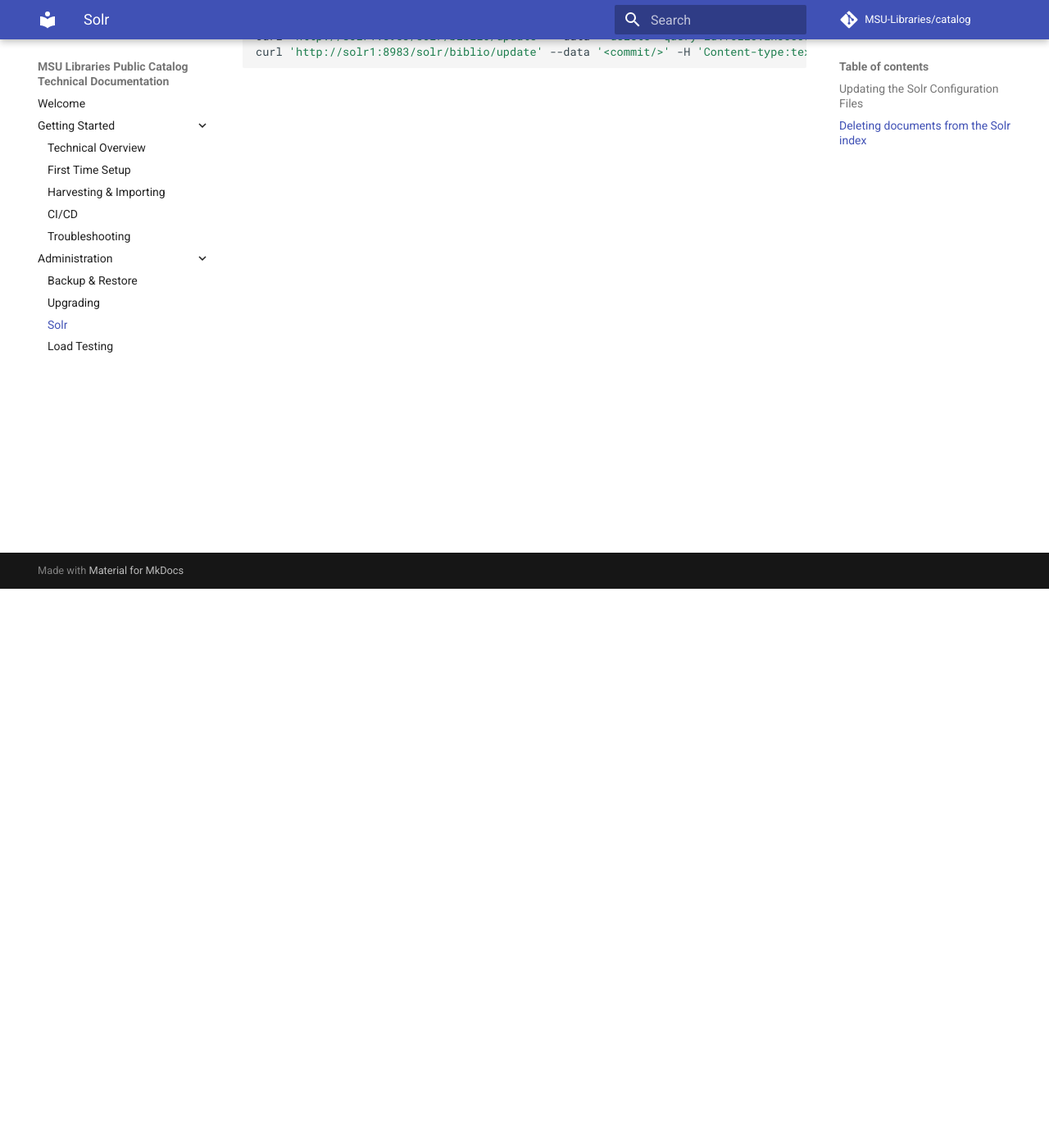
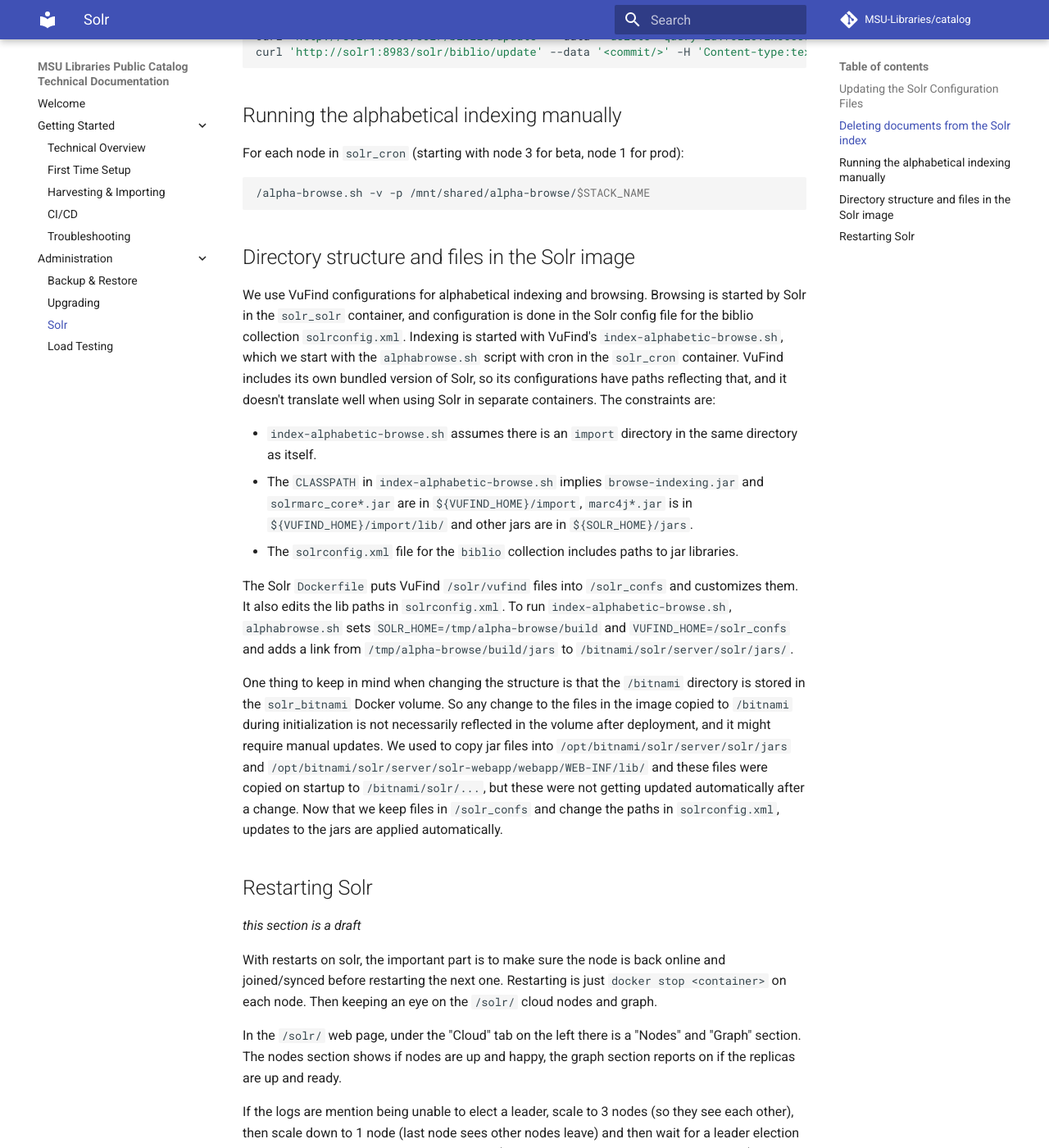
Before and after one commit to MSU-Libraries/catalog, an MkDocs documentation site: the page built from docs/solr.md, in a window 1280 px wide and 1400 px high, scrolled down 682 px. Shown: the whole window at 82% size. Built offline with MkDocs 1.6.1 and Material for MkDocs 9.7.7, drawn with Linux system fonts in a browser that asks for light colours; comment, search, counter and statistics services are not loaded; some of the changed text lies outside the part shown.

Commit message:
[PC-720] More solr docs

````diff
--- a/docs/solr.md
+++ b/docs/solr.md
@@ -28,3 +28,41 @@
 curl 'http://solr1:8983/solr/biblio/update' --data '<delete><query>id:folio.in00006795294</query></delete>' -H 'Content-type:text/xml; charset=utf-8'
 curl 'http://solr1:8983/solr/biblio/update' --data '<commit/>' -H 'Content-type:text/xml; charset=utf-8'
 ```
+
+## Running the alphabetical indexing manually
+For each node in `solr_cron` (starting with node 3 for beta, node 1 for prod):
+```bash
+/alpha-browse.sh -v -p /mnt/shared/alpha-browse/$STACK_NAME
+```
+
+## Directory structure and files in the Solr image
+We use VuFind configurations for alphabetical indexing and browsing. Browsing is started by Solr in the `solr_solr` container, and configuration is done in the Solr config file for the biblio collection `solrconfig.xml`. Indexing is started with VuFind's `index-alphabetic-browse.sh`, which we start with the `alphabrowse.sh` script with cron in the `solr_cron` container. VuFind includes its own bundled version of Solr, so its configurations have paths reflecting that, and it doesn't translate well when using Solr in separate containers.
+The constraints are:
+
+- `index-alphabetic-browse.sh` assumes there is an `import` directory in the same directory as itself.
+- The `CLASSPATH` in `index-alphabetic-browse.sh` implies `browse-indexing.jar` and `solrmarc_core*.jar` are in `${VUFIND_HOME}/import`, `marc4j*.jar` is in `${VUFIND_HOME}/import/lib/` and other jars are in `${SOLR_HOME}/jars`.
+- The `solrconfig.xml` file for the `biblio` collection includes paths to jar libraries.
+
+The Solr `Dockerfile` puts VuFind `/solr/vufind` files into `/solr_confs` and customizes them. It also edits the lib paths in `solrconfig.xml`.
+To run `index-alphabetic-browse.sh`, `alphabrowse.sh` sets `SOLR_HOME=/tmp/alpha-browse/build` and `VUFIND_HOME=/solr_confs` and adds a link from `/tmp/alpha-browse/build/jars` to `/bitnami/solr/server/solr/jars/`.
+
+One thing to keep in mind when changing the structure is that the `/bitnami` directory is stored in the `solr_bitnami` Docker volume. So any change to the files in the image copied to `/bitnami` during initialization is not necessarily reflected in the volume after deployment, and it might require manual updates. We used to copy jar files into `/opt/bitnami/solr/server/solr/jars` and `/opt/bitnami/solr/server/solr-webapp/webapp/WEB-INF/lib/` and these files were copied on startup to `/bitnami/solr/...`, but these were not getting updated automatically after a change. Now that we keep files in `/solr_confs` and change the paths in `solrconfig.xml`, updates to the jars are applied automatically.
+
+## Restarting Solr
+*this section is a draft*
+
+With restarts on solr, the important part is to make sure the node is back online and joined/synced before restarting the next one.
+Restarting is just `docker stop <container>` on each node. Then keeping an eye on the `/solr/` cloud nodes and graph.
+
+In the `/solr/` web page, under the "Cloud" tab on the left there is a "Nodes" and "Graph" section. The nodes section shows if nodes are up and happy, the graph section reports on if the replicas are up and ready.
+
+If the logs are mention being unable to elect a leader, scale to 3 nodes (so they see each other), then scale down to 1 node (last node sees other nodes leave) and then wait for a leader election timeout. The remaining node will eventually (logs will report a timeout period remaining) become the leader once the timeout happens and it stops waiting for its peers to return. Then scale back up to 3.
+
+For example if `solr2` complains after all 3 nodes are restarted that it couldn't connect to `solr1`, restarting `solr1` again fixes it.
+```log
+ERROR (recoveryExecutor-10-thread-3-processing-solr2:8983_solr biblio9_shard1_replica_n1 biblio9 shard1 core_node3) [c:biblio9 s:shard1 r:core_node3 x:biblio9_shard1_replica_n1] o.a.s.c.RecoveryStrategy Failed to connect leader http://solr1:8983/solr on recovery, try again
+```
+
+If a replica won't come online, it could be a stuck leader. In which case changing who is leading that collection's replicas can allow the downed replica to come back online. In extreme cases where the replica just refuses to come back online, remove the replica and then re-add it (via API calls using curl).
+This last case might be due to a split brain, so unless we are certain that isn't the case (i.e. we know no Solr updates have occurred), starting a reimport is probably a good idea.
+We can try to change a leader by forcing an election (API call). Or if we stop the node, it'll lose leader status.
````
